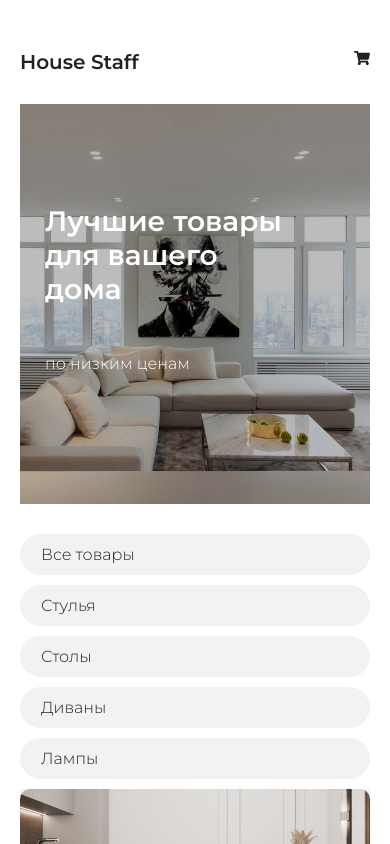
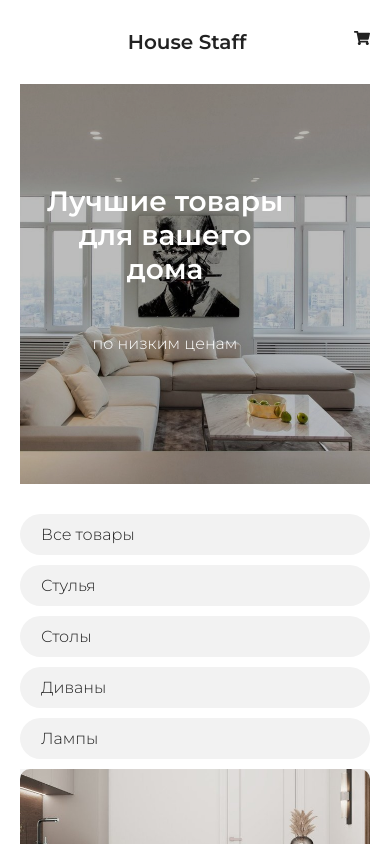
Before and after one commit to horoshopodumaj/shop_on_React, a React (Create React App) app in the folder shop/: page / in a window 390 px wide. Shown: the top 844 px of the page. Built offline with nearby package versions, Linux system fonts and the light colour scheme.

Commit message:
added adaptive for header

```diff
--- a/shop/src/index.css
+++ b/shop/src/index.css
@@ -286,6 +286,7 @@ footer {
 @media screen and (max-width: 1310px) {
     .wrapper {
         padding: 0 20px;
+        margin: 30px auto;
     }
 }
 @media screen and (max-width: 768px) {
@@ -321,4 +322,8 @@ footer {
         margin: 30px 0;
         height: 400px;
     }
+
+    header {
+        text-align: center;
+    }
 }
```
